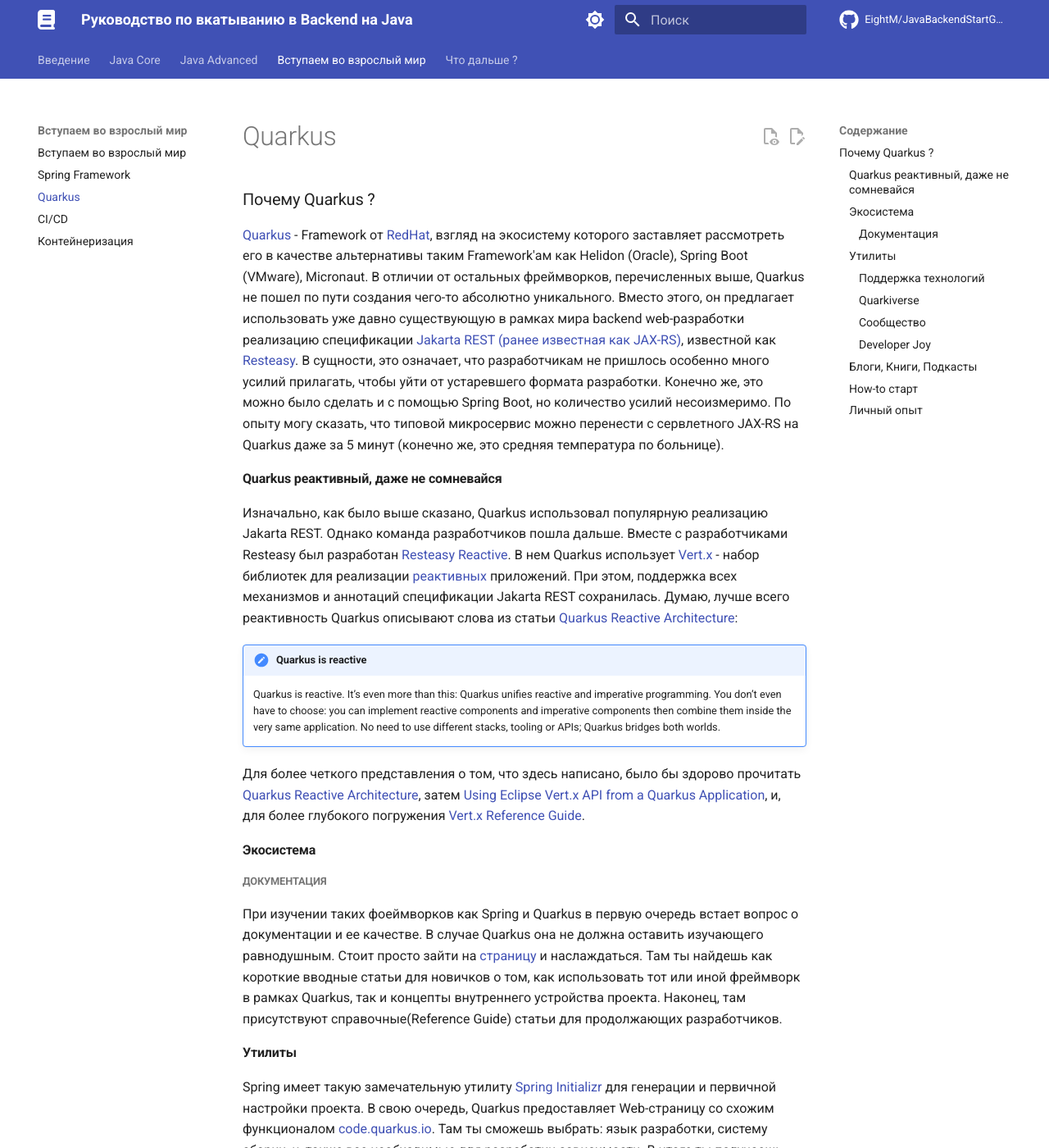
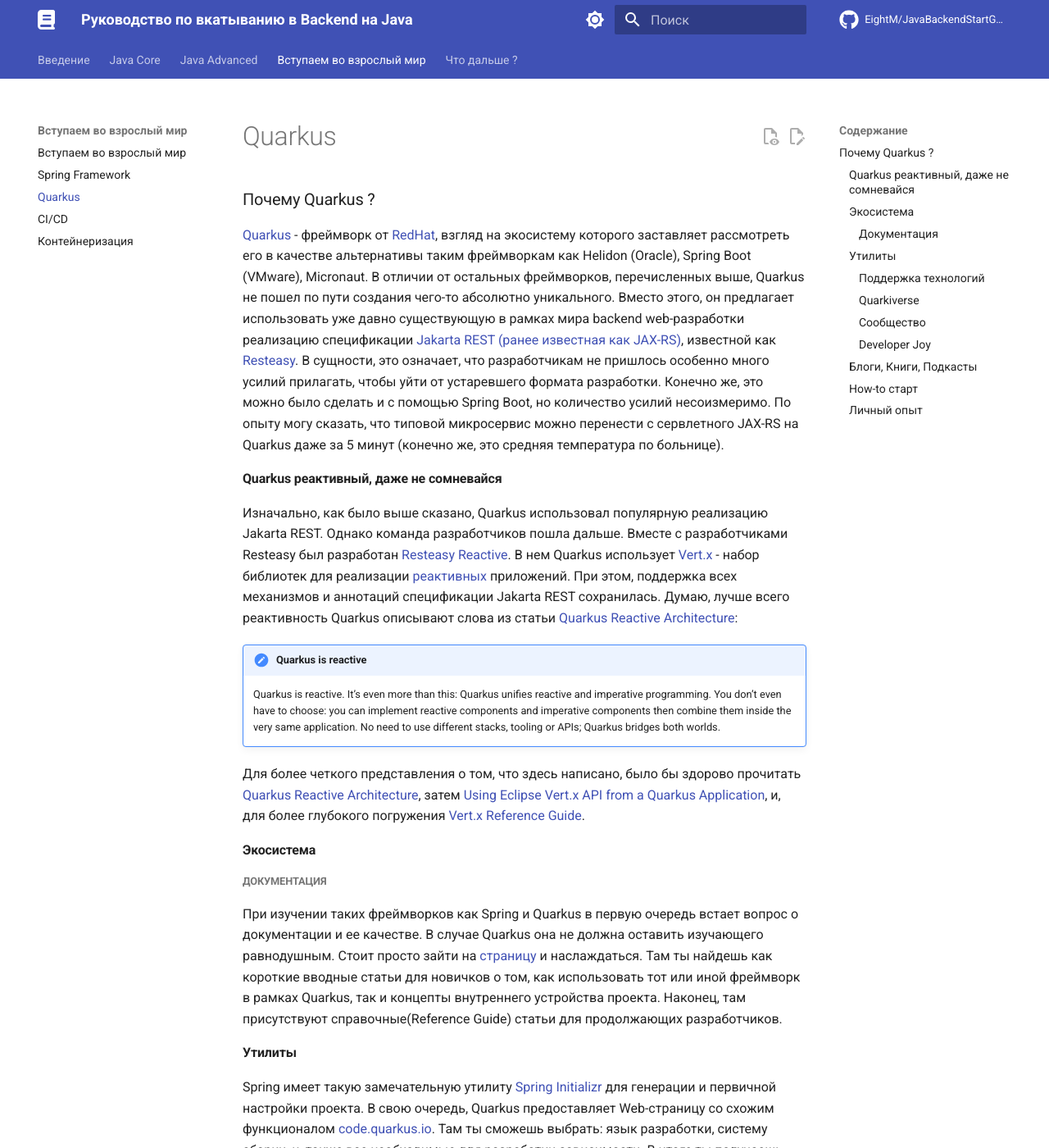
Before and after one commit to EightM/JavaBackendStartGuide, an MkDocs documentation site: the page built from docs/quarkus.md, in a window 1280 px wide and 1400 px high. Shown: the whole window at 82% size. Built offline with MkDocs 1.6.1 and Material for MkDocs 9.7.7, drawn with Linux system fonts in a browser that asks for light colours; comment, search, counter and statistics services are not loaded; the version menu is left out.

Commit message:
Update quarkus.md
framework - заменено, так как в русском языке присутствует обрусевший аналог.
исправлены опечатки

```diff
--- a/docs/quarkus.md
+++ b/docs/quarkus.md
@@ -1,6 +1,6 @@
 ### Почему Quarkus ?
 
-[Quarkus](https://quarkus.io/) - Framework от [RedHat](https://ru.wikipedia.org/wiki/Red_Hat), взгляд на экосистему которого заставляет рассмотреть его в качестве альтернативы таким Framework'ам как Helidon (Oracle), Spring Boot (VMware), Micronaut.
+[Quarkus](https://quarkus.io/) - фреймворк от [RedHat](https://ru.wikipedia.org/wiki/Red_Hat), взгляд на экосистему которого заставляет рассмотреть его в качестве альтернативы таким фреймворкам как Helidon (Oracle), Spring Boot (VMware), Micronaut.
 В отличии от остальных фреймворков, перечисленных выше, Quarkus не пошел по пути создания чего-то абсолютно уникального.
 Вместо этого, он предлагает использовать уже давно существующую в рамках мира backend web-разработки реализацию спецификации [Jakarta REST (ранее известная как JAX-RS)](https://jakarta.ee/specifications/restful-ws/3.1/jakarta-restful-ws-spec-3.1.html), известной как [Resteasy](https://resteasy.dev/).
  В сущности, это означает, что разработчикам не пришлось особенно много усилий прилагать, чтобы уйти от устаревшего формата разработки.
@@ -23,7 +23,7 @@
 #### Экосистема
 ##### Документация
 
-При изучении таких фоеймворков как Spring и Quarkus в первую очередь встает вопрос о документации и ее качестве.
+При изучении таких фреймворков как Spring и Quarkus в первую очередь встает вопрос о документации и ее качестве.
 В случае Quarkus она не должна оставить изучающего равнодушным. Стоит просто зайти на [страницу](https://quarkus.io/guides/) и наслаждаться.
 Там ты найдешь как короткие вводные статьи для новичков о том, как использовать тот или иной фреймворк в рамках Quarkus, так и концепты внутреннего устройства проекта.
 Наконец, там присутствуют справочные(Reference Guide) статьи для продолжающих разработчиков.
```
